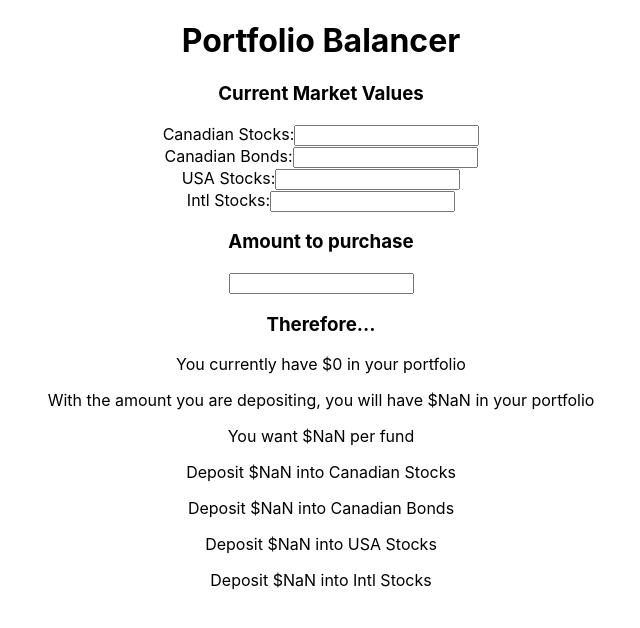
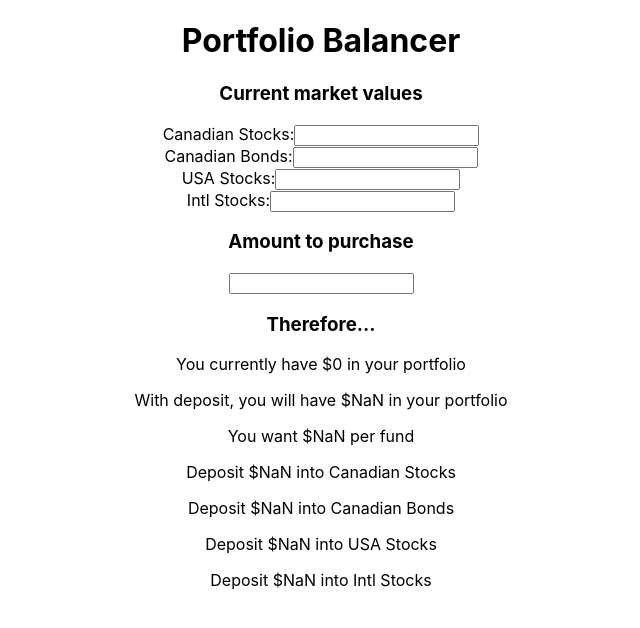
Before and after one commit to thomaschriskelly/react-balanced-portfolio, a React (Create React App) app: page / in a window 1280 px wide. Shown: the top 628 px of the page, without its empty margins (319-959 px from the left). Built offline with nearby package versions, Linux system fonts and the light colour scheme.

Commit message:
floor deposit amounts

```diff
--- a/src/App.tsx
+++ b/src/App.tsx
@@ -15,7 +15,7 @@ function App() {
   const currentTotal = canadianStocksNum + canadianBondsNum + usaStocksNum + intlStocksNum;
   const amountToPurchaseNum = parseFloat(amountToPurchase)
   const newTotal = currentTotal + amountToPurchaseNum;
-  const desiredPer = newTotal / 4;
+  const desiredPer = Math.floor(newTotal / 4);
 
   return (
     <div className="App">
@@ -24,7 +24,7 @@ function App() {
           Portfolio Balancer
         </h1>
 
-        <h3>Current Market Values</h3>
+        <h3>Current market values</h3>
         <div>
           <label>
             Canadian Stocks:
@@ -57,12 +57,12 @@ function App() {
 
         <h3>Therefore...</h3>
         <p>You currently have ${currentTotal} in your portfolio</p>
-        <p>With the amount you are depositing, you will have ${newTotal} in your portfolio</p>
+        <p>With deposit, you will have ${newTotal} in your portfolio</p>
         <p>You want ${desiredPer} per fund</p>
-        <p>Deposit ${desiredPer - canadianStocksNum} into Canadian Stocks</p>
-        <p>Deposit ${desiredPer - canadianBondsNum} into Canadian Bonds</p>
-        <p>Deposit ${desiredPer - usaStocksNum} into USA Stocks</p>
-        <p>Deposit ${desiredPer - intlStocksNum} into Intl Stocks</p>
+        <p>Deposit ${Math.floor(desiredPer - canadianStocksNum)} into Canadian Stocks</p>
+        <p>Deposit ${Math.floor(desiredPer - canadianBondsNum)} into Canadian Bonds</p>
+        <p>Deposit ${Math.floor(desiredPer - usaStocksNum)} into USA Stocks</p>
+        <p>Deposit ${Math.floor(desiredPer - intlStocksNum)} into Intl Stocks</p>
       </header>
     </div>
   );
```
